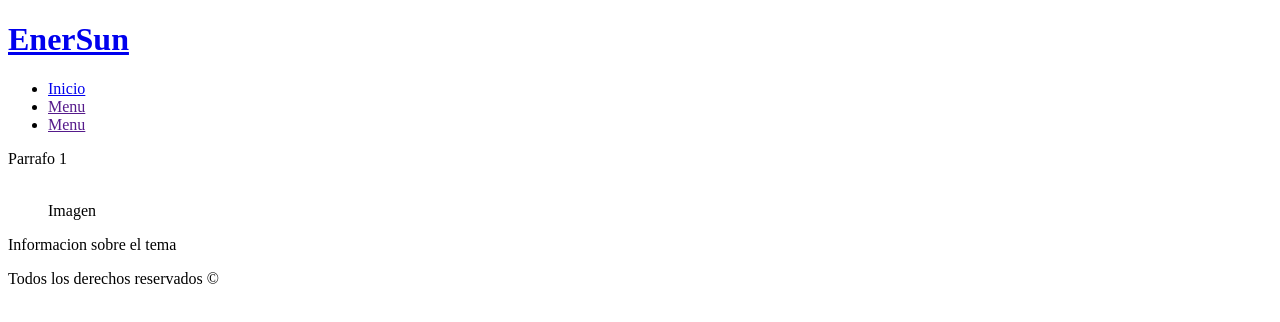
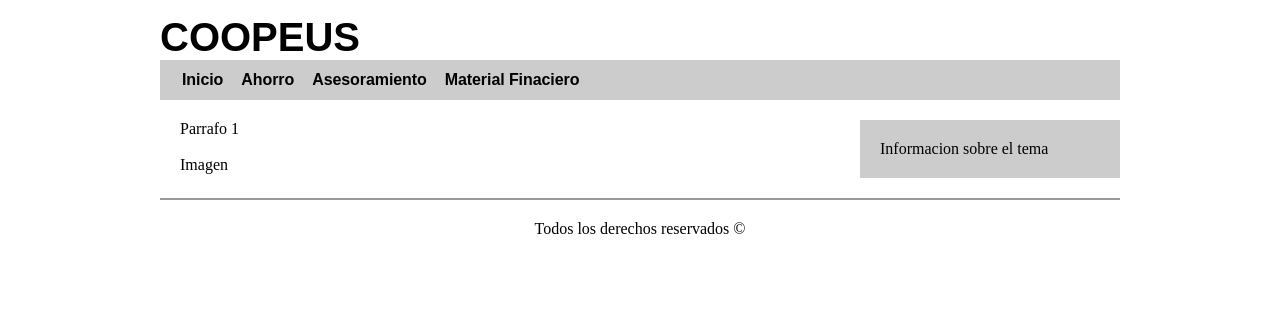
Before and after one commit to CarlosJx/Practica1SftwT, a plain HTML site: page index.html in a window 1280 px wide. Drawn offline with Linux system fonts and the light colour scheme.

Commit message:
SeAñadioCSSBorrador

```diff
--- a/estilos.css
+++ b/estilos.css
@@ -0,0 +1,73 @@
+*{
+    margin: 0px;
+    padding: 0px;
+}
+
+a{
+    text-decoration: none;
+    color: black;
+}
+
+body{
+    text-align: center;
+}
+
+#container{
+    width: 960px;
+    margin: 15px auto;
+    text-align: left;
+}
+
+h1 {
+    font: bold 40px sans-serif, verdana;
+    cursor: pointer;
+}
+
+h2 {
+    font: bold 20px sans-serif, verdana;
+}
+
+#menu {
+    background: #CCCCCC;
+    padding: 5px 15px;
+}
+
+#menu li {
+    display: inline-block;
+    list-style: none;
+    padding: 7px;
+    font: bold 16px sans-serif, verdana;
+    color: inherit;
+
+
+    line-height: 1;
+    font-weight: 700;
+    letter-spacing: -.005em;
+
+}
+
+#menu li:hover{
+    cursor: pointer;
+}
+
+
+#section {
+    float: left;
+    width: 660px;
+    margin: 20px;
+}
+
+    #columna {
+    float: left;
+    width: 220px;
+    margin: 20px 0px;
+    padding: 20px;
+    background: #CCCCCC;
+}
+
+#pie {
+    clear: both;
+    text-align: center;
+    padding: 20px;
+    border-top: 2px solid #999999;
+    }
--- a/index.html
+++ b/index.html
@@ -9,13 +9,14 @@
     <body>
         <div id="container">
             <header>
-                <h1><a href="index.html">EnerSun</a></h1>
+                <h1><a href="index.html">COOPEUS</a></h1>
             </header>
             <nav id="menu">
                 <ul>
                     <li><a href="index.html">Inicio</a></li>
-                    <li><a href="">Menu</a></li>
-                    <li><a href="">Menu</a></li>
+                    <li><a href="">Ahorro</a></li>
+                    <li><a href="">Asesoramiento</a></li>
+                    <li><a href="">Material Finaciero</a></li>
                 </ul>
             </nav>
             <section id="section">
```
